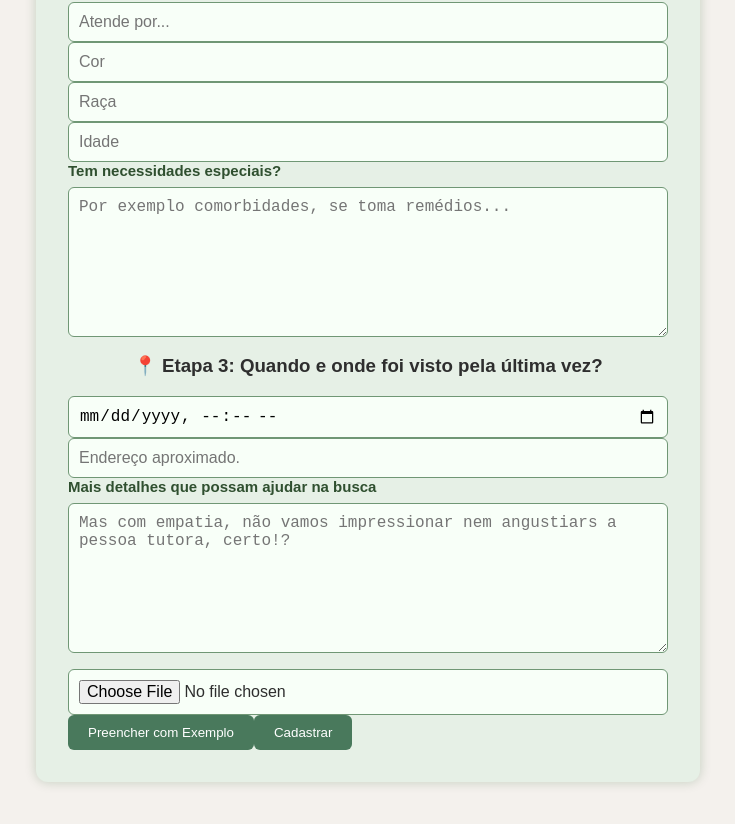
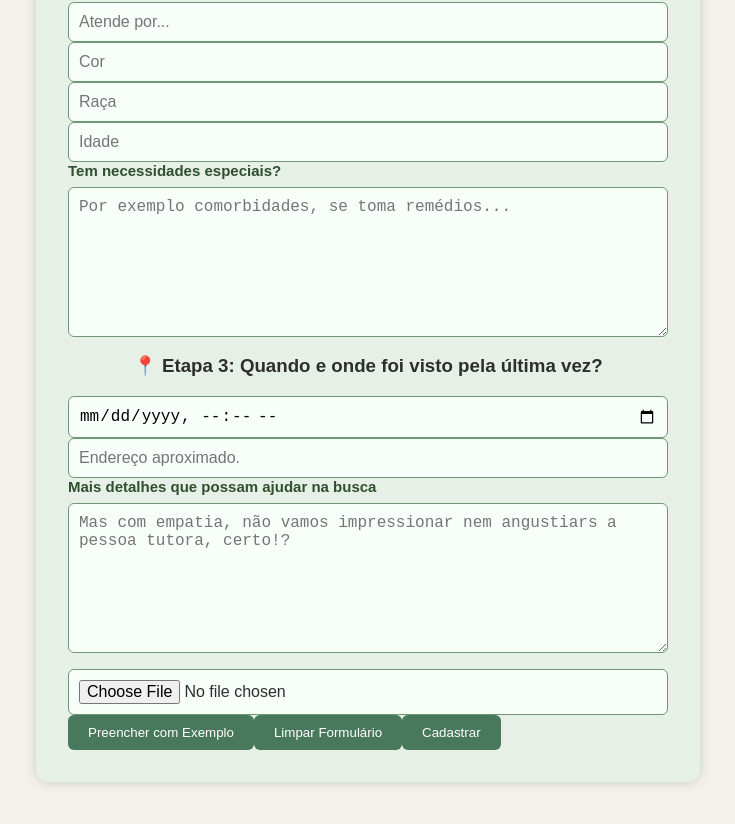
Before and after one commit to vctmor/agenteachapet-api, a Vue app: page / in a window 1280 px wide. Shown: the part 552-1376 px from the top of the page, without its empty margins (272-1007 px from the left). Built offline with nearby package versions, Linux system fonts and the light colour scheme.

Commit message:
botão limpar campos

```diff
--- /dev/null
+++ b/src/composables/useFormReset.js
@@ -0,0 +1,23 @@
+// src/composables/useFormReset.js
+export function useFormReset(fields) {
+  function resetForm() {
+    for (const key in fields) {
+      if (Object.prototype.hasOwnProperty.call(fields, key)) {
+        // Se for uma ref com tipo primitivo
+        if (typeof fields[key].value !== 'undefined') {
+          if (typeof fields[key].value === 'string') {
+            fields[key].value = ''
+          } else if (typeof fields[key].value === 'number') {
+            fields[key].value = ""
+          } else if (typeof fields[key].value === 'boolean') {
+            fields[key].value = false
+          } else {
+            fields[key].value = null
+          }
+        }
+      }
+    }
+  }
+
+  return { resetForm }
+}
--- a/src/views/FormView.vue
+++ b/src/views/FormView.vue
@@ -47,7 +47,7 @@
       <img v-if="preview" :src="preview" alt="Prévie da imagem" class="preview-img" />
 
       <button type="button" @click="exampleRegistration">Preencher com Exemplo</button>
-
+      <button type="button" @click="resetForm">Limpar Formulário</button>
       <button type="submit">Cadastrar</button>
     </form>
   </div>
@@ -76,6 +76,24 @@ import {
 } from '@/composables/formState'
 
 import { exampleRegistration } from '@/composables/exampleRegistration'
+import { useFormReset } from '@/composables/useFormReset'
+
+const { resetForm } = useFormReset({
+  personName,
+  phone,
+  email,
+  reporterRole,
+  disappearanceDate,
+  location,
+  additionalNotes,
+  specialNeedDescription,
+  petName,
+  breed,
+  color,
+  age,
+  image,
+  preview
+})
 
 const { save } = useRegister()
 const router = useRouter()
@@ -214,7 +232,7 @@ button:hover {
 
 /* Pré-visualização da imagem */
 .image-preview img {
-  max-width:600px;
+  max-width:300px;
   border-radius: 10px;
   margin-top: 10px;
 
```
